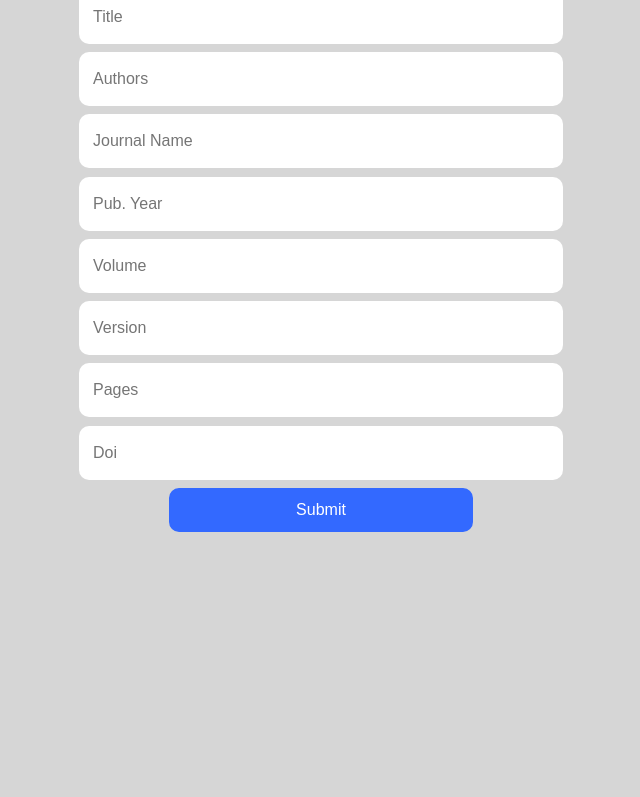
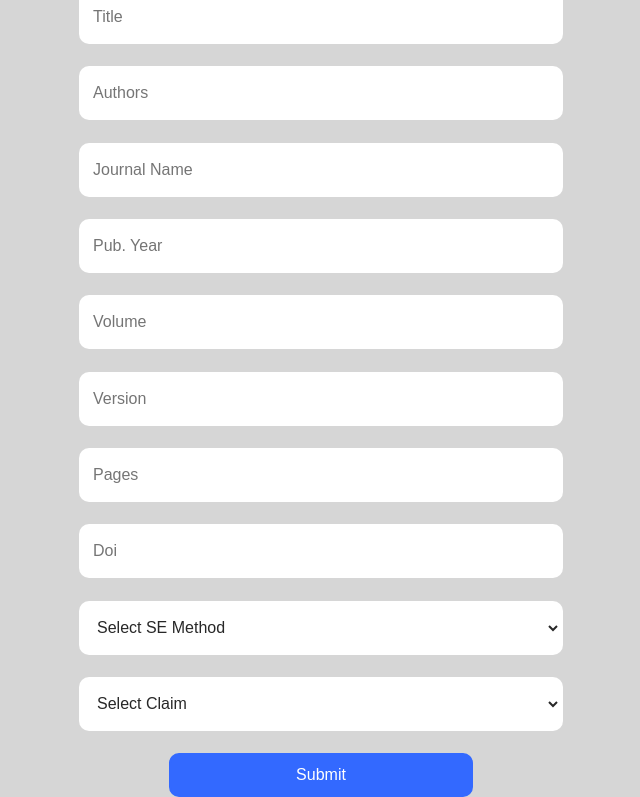
Before and after one commit to CamGham/CISE_SPEED, a React (Create React App) app in the folder frontend/: page /createArticle in a window 1280 px wide. Shown: the part 257-1054 px from the top of the page, without its empty margins (319-959 px from the left). Before the commit the page ends 808 px from the top, so only its background shows below. Built offline with nearby package versions, Linux system fonts and the light colour scheme.

Commit message:
added drops downs for method and claim + tests

```diff
--- a/frontend/src/components/SubForm.css
+++ b/frontend/src/components/SubForm.css
@@ -12,7 +12,6 @@
   grid-template-rows: repeat(10, 11% [col-start]);
 }
 .field {
-  /* justify-self: center; */
   grid-column-start: second;
   grid-column-end: third;
   justify-self: center;
@@ -43,9 +42,17 @@ input {
   background-color: transparent;
   color: #282828;
   outline: none;
-  /* box-shadow: 0px 4px 20px 0px transparent; */
-  /* transition: 0.3s background-color ease-in-out, 0.3s box-shadow ease-in-out, 0.1s padding ease-in-out;
-  -webkit-appearance: none; */
+}
+select {
+  width: 100%;
+  height: 100%;
+  padding: 0px 12px;
+  border: none;
+  font-size: 16px;
+  font-weight: 400;
+  background-color: transparent;
+  color: #282828;
+  outline: none;
 }
 .error {
   font-size: 20px;
@@ -63,13 +70,10 @@ input {
   grid-column-start: second;
   grid-column-end: third;
   justify-self: center;
-  /* align-items: center; */
-  /* flex-direction: row; */
   width: 300px;
   height: 40px;
   border-radius: 10px;
   border-width: 2px;
-  /* border-color: white; */
   border-style: solid;
   background-color: #3369ff;
   transition: 0.3s all;
@@ -100,7 +104,6 @@ input {
   height: 30px;
   border-radius: 10px;
   border-width: 2px;
-  /* border-color: #3369ff; */
   border-style: solid;
   background-color: white;
   transition: 0.3s all;
@@ -114,7 +117,4 @@ input {
 }
 .bibtexCont {
   display: flex;
-  /* justify-content: center; */
-  /* align-items: center; */
-
 }
--- a/frontend/src/components/SubForm.js
+++ b/frontend/src/components/SubForm.js
@@ -35,6 +35,8 @@ const SubForm = () => {
       version: Yup.number().required('Required'),
       pages: Yup.string().required('Required'),
       doi: Yup.string().required('Required'),
+      semethod: Yup.string().required('Required'),
+      claim: Yup.string().required('Required'),
     }),
     //on submission of form
     onSubmit: (values) => {
@@ -46,7 +48,6 @@ const SubForm = () => {
         .catch((err) => {
           console.log('error when submitting: ' + err);
         });
-      // alert(JSON.stringify(values, null, 2));
     },
   });
 
@@ -249,6 +250,47 @@ const SubForm = () => {
             <div className="error">{formik.errors.doi}</div>
           ) : null}
         </div>
+
+        <div className="field">
+          <select
+            type="text"
+            name="semethod"
+            onChange={formik.handleChange}
+            onBlur={formik.handleBlur}
+            value={formik.values.semethod}
+          >
+            <option value="">Select SE Method</option>
+            <option value="TDD">TDD</option>
+            <option value="BDD">BDD</option>
+            <option value="ATDD">ATDD</option>
+          </select>
+        </div>
+        <div className="errCon">
+          {formik.touched.semethod && formik.errors.semethod ? (
+            <div className="error">{formik.errors.semethod}</div>
+          ) : null}
+        </div>
+
+        <div className="field">
+          <select
+            type="text"
+            name="claim"
+            onChange={formik.handleChange}
+            onBlur={formik.handleBlur}
+            value={formik.values.claim}
+          >
+            <option value="">Select Claim</option>
+            <option value="Improves product quality">Improves product quality</option>
+            <option value="Improves code quality">Improves code quality</option>
+            <option value="Improves team confidence">Improves team confidence</option>
+          </select>
+        </div>
+        <div className="errCon">
+          {formik.touched.claim && formik.errors.claim ? (
+            <div className="error">{formik.errors.claim}</div>
+          ) : null}
+        </div>
+
         <div className="submit">
           <input type="submit" />
         </div>
```
Also changed, not shown: 2 other files (tests, documents, lock files or other folders).
